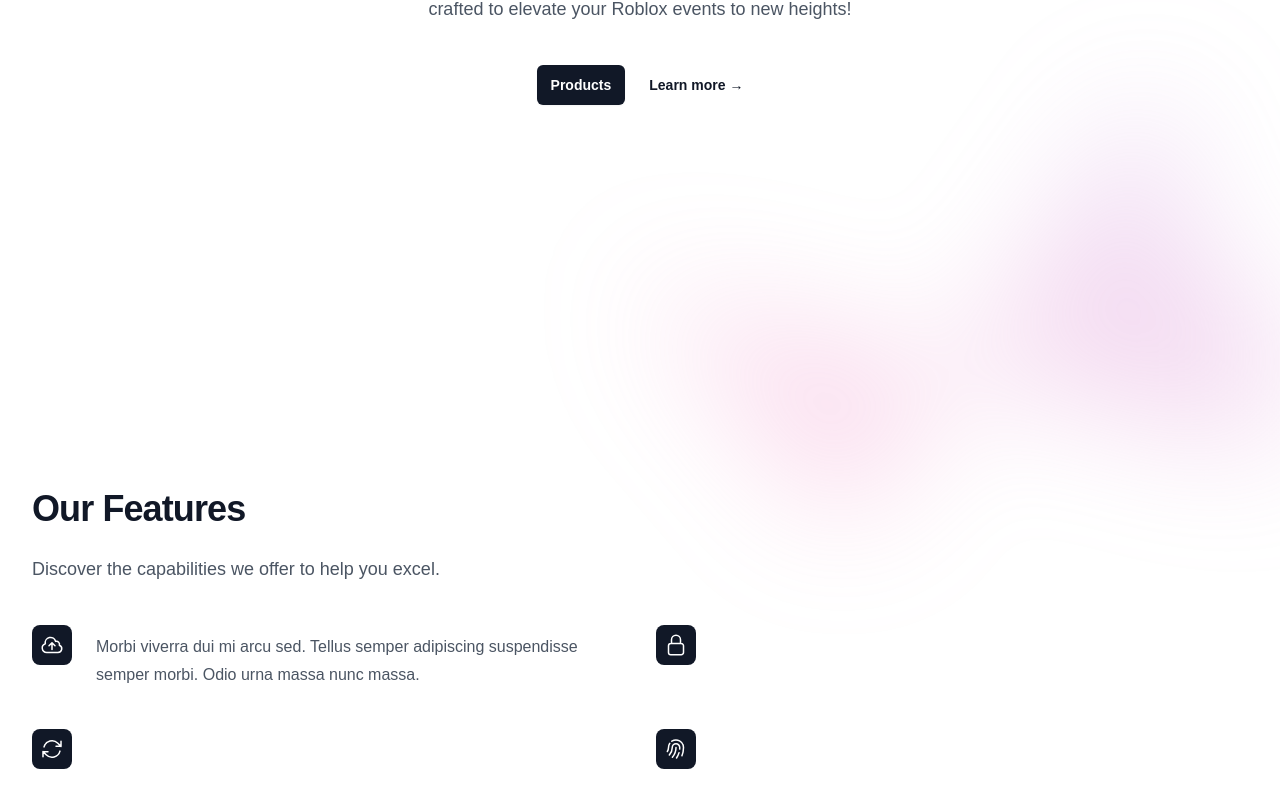
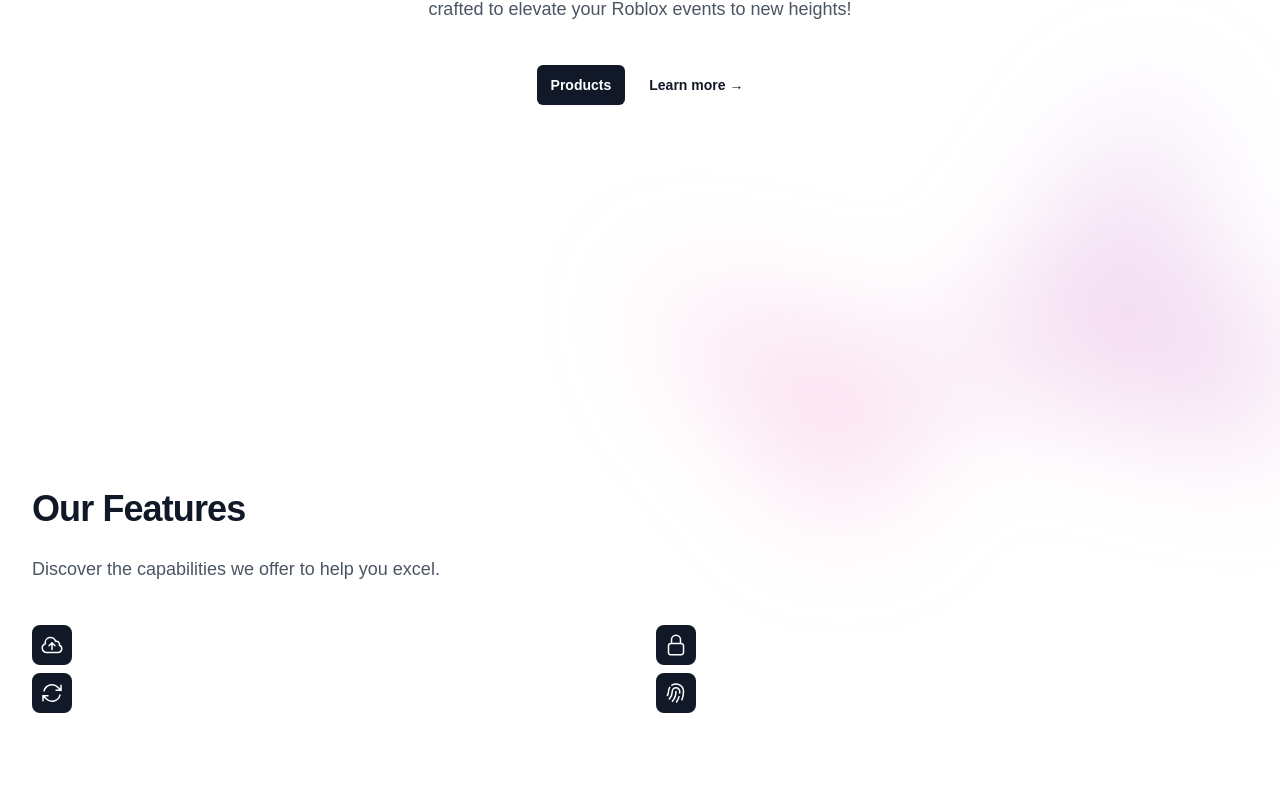
Before and after one commit to PremiumCo/website, a Next.js app: page / in a window 1280 px wide. Shown: the part 527-1334 px from the top of the page. Built offline with nearby package versions, Linux system fonts and the light colour scheme.

Commit message:
new metadata

```diff
--- a/src/app/layout.tsx
+++ b/src/app/layout.tsx
@@ -14,8 +14,8 @@ const geistMono = localFont({
 });
 
 export const metadata: Metadata = {
-  title: "Create Next App",
-  description: "Generated by create next app",
+  title: "Premium Platforming",
+  description: "Here at Premium Platforming, our commitment is to ensure the utmost satisfaction for our customers with each and every product. Explore our diverse range of items crafted to elevate your Roblox events to new heights!",
 };
 
 export default function RootLayout({
--- a/src/app/page.tsx
+++ b/src/app/page.tsx
@@ -15,7 +15,7 @@ const features = [
   {
     name: '',
     description:
-      'Morbi viverra dui mi arcu sed. Tellus semper adipiscing suspendisse semper morbi. Odio urna massa nunc massa.',
+      '',
     icon: CloudArrowUpIcon,
   },
   {
@@ -73,7 +73,7 @@ export default function Example() {
             ))}
           </div>
           <div className="hidden lg:flex lg:flex-1 lg:justify-end">
-            <a href="#" className="text-sm font-semibold leading-6 text-gray-900">
+            <a href="/login" className="text-sm font-semibold leading-6 text-gray-900">
               Log in <span aria-hidden="true">&rarr;</span>
             </a>
           </div>
```
